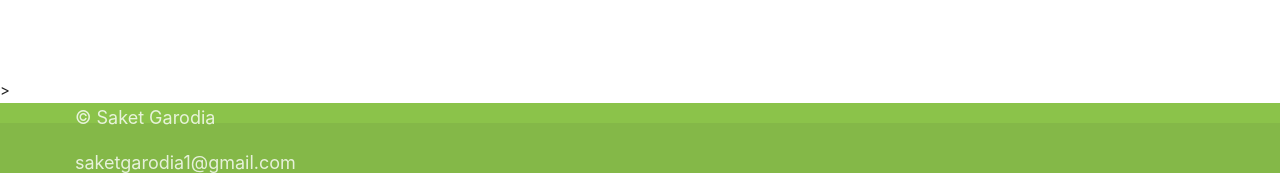
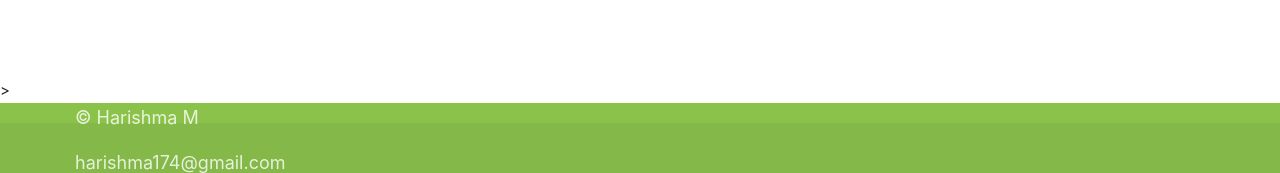
Before and after one commit to Harishma17/Diabetes_project, a Flask app: page / in a window 1280 px wide. Shown: the part 779-952 px from the top of the page. Run offline with Flask 2, Linux system fonts and the light colour scheme; parts of the project's set-up code (start-up, migrations or seed data) failed here and were passed over; some libraries are stand-ins or nearby versions.

Commit message:
Updations

```diff
--- a/Pima_Indian_Diabetes_Project-main/templates/index.html
+++ b/Pima_Indian_Diabetes_Project-main/templates/index.html
@@ -100,8 +100,8 @@
   <footer class="page-footer light-green">
     <div class="footer-copyright">
       <div class="container" style="padding-bottom: 1rem; position: fixed; font-size: 1.2rem; margin-left: 5rem;">
-        <p>&copy; Saket Garodia</p>
-        <p>saketgarodia1@gmail.com</p>
+        <p>&copy; Harishma M</p>
+        <p>harishma174@gmail.com</p>
       </div>
     </div>
   </footer>
```
